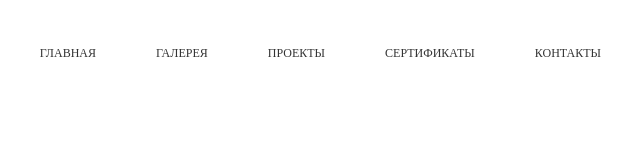
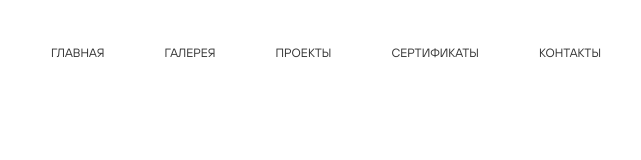
Before and after one commit to Seitek2002/arch, a plain HTML site: page index.html in a window 1280 px wide. Shown: the full height of the page, 489-1130 px from the left. Drawn offline with Linux system fonts and the light colour scheme.

Commit message:
created mixin font

```diff
--- a/assets/components/_header.scss
+++ b/assets/components/_header.scss
@@ -39,10 +39,6 @@
     }
   }
   &__link {
-    font-style: normal;
-    font-weight: normal;
-    font-size: 12px;
-    line-height: 12px;
-    color: #333333;
+    @include font(12px, 400, #333333);
   }
 }
--- a/assets/helpers/_mixin.scss
+++ b/assets/helpers/_mixin.scss
@@ -0,0 +1,8 @@
+@mixin font($size, $weight, $color) {
+  font-family: "TT Hoves";
+  font-style: normal;
+  font-weight: $weight;
+  font-size: $size;
+  line-height: 12px;
+  color: $color;
+}
```
Also changed, not shown: css/index.css.
